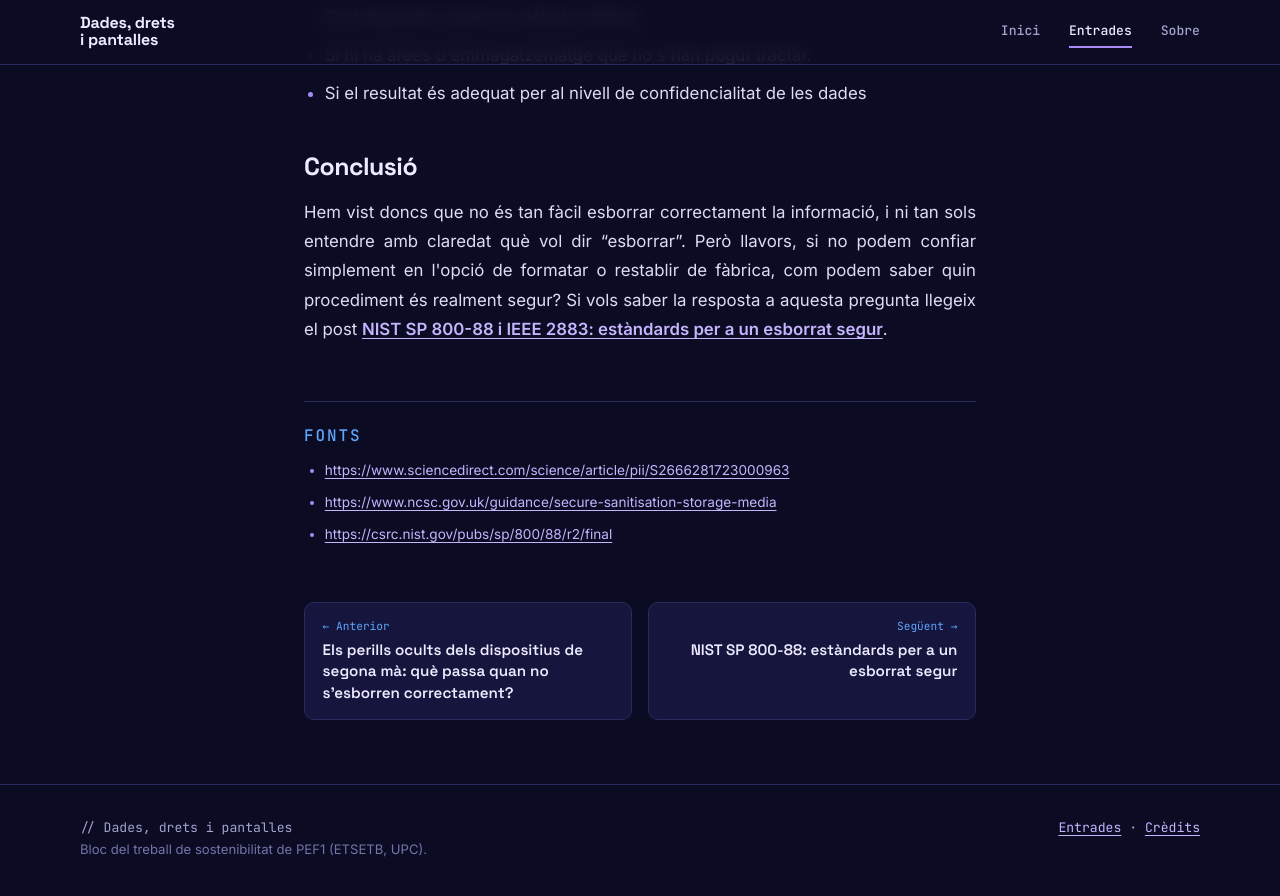
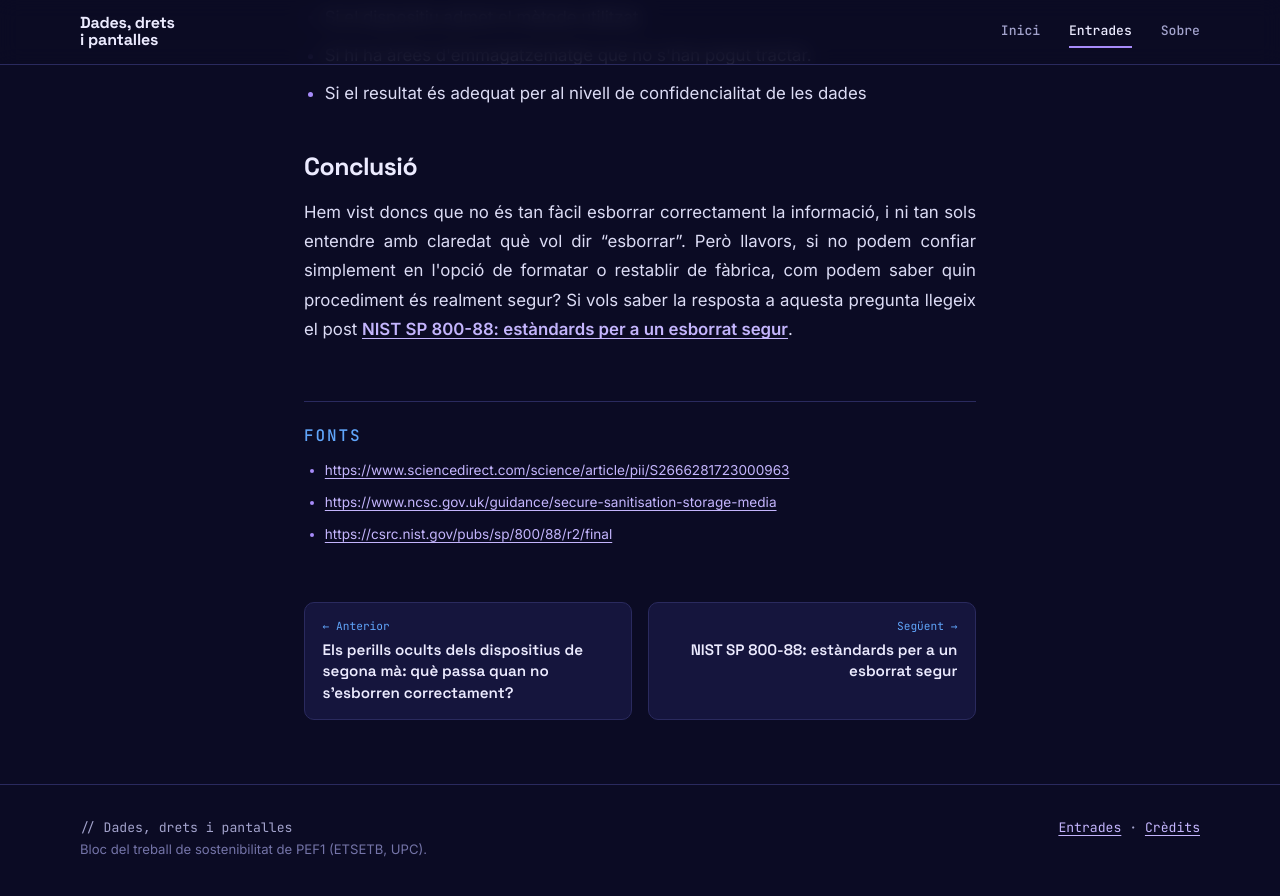
Before and after one commit to dades-drets-pantalles/blog-sostenibilitat, a Jekyll site: the page built from _posts/bernat/2026-11-11-esborrar-no-es-destruir.md, in a window 1280 px wide and 900 px high, scrolled down 2166 px. Shown: the top 896 px of the window. Built offline with Jekyll 4.4.1, drawn with Linux system fonts in a browser that asks for light colours.

Commit message:
Bernat: títol de l'enllaç al post 3 i fonts netes (IEEE 2883, sense paràmetres de seguiment); conclusions: «En el segon post»
Co-Authored-By: Claude Opus 5.5 <noreply@anthropic.com>

```diff
--- a/_posts/bernat/2026-11-11-esborrar-no-es-destruir.md
+++ b/_posts/bernat/2026-11-11-esborrar-no-es-destruir.md
@@ -40,10 +40,10 @@ Un cop s’ha formatat o bé sanititzat un dispositiu, verificar que s’hagi po
 
 ## Conclusió
 
-Hem vist doncs que no és tan fàcil esborrar correctament la informació, i ni tan sols entendre amb claredat què vol dir “esborrar”. Però llavors, si no podem confiar simplement en l'opció de formatar o restablir de fàbrica, com podem saber quin procediment és realment segur? Si vols saber la resposta a aquesta pregunta llegeix el post **[NIST SP 800-88 i IEEE 2883: estàndards per a un esborrat segur]({{ '/2026/11/11/nist-sp-800-88/' | relative_url }})**.
+Hem vist doncs que no és tan fàcil esborrar correctament la informació, i ni tan sols entendre amb claredat què vol dir “esborrar”. Però llavors, si no podem confiar simplement en l'opció de formatar o restablir de fàbrica, com podem saber quin procediment és realment segur? Si vols saber la resposta a aquesta pregunta llegeix el post **[NIST SP 800-88: estàndards per a un esborrat segur]({{ '/2026/11/11/nist-sp-800-88/' | relative_url }})**.
 
 ## Fonts
 
-- [https://www.sciencedirect.com/science/article/pii/S2666281723000963](https://www.sciencedirect.com/science/article/pii/S2666281723000963?utm_source=chatgpt.com)
-- [https://www.ncsc.gov.uk/guidance/secure-sanitisation-storage-media](https://www.ncsc.gov.uk/guidance/secure-sanitisation-storage-media?utm_source=chatgpt.com)
+- <https://www.sciencedirect.com/science/article/pii/S2666281723000963>
+- <https://www.ncsc.gov.uk/guidance/secure-sanitisation-storage-media>
 - [https://csrc.nist.gov/pubs/sp/800/88/r2/final](https://csrc.nist.gov/pubs/sp/800/88/r2/final)
```
Also changed, not shown: _posts/bernat/2026-11-11-nist-sp-800-88.md (+2 -2 lines), _posts/bernat/2026-11-11-perills-dispositius-segona-ma.md (+2 -2 lines), _posts/grup/2026-11-11-conclusions.md (+1 -1 lines).
